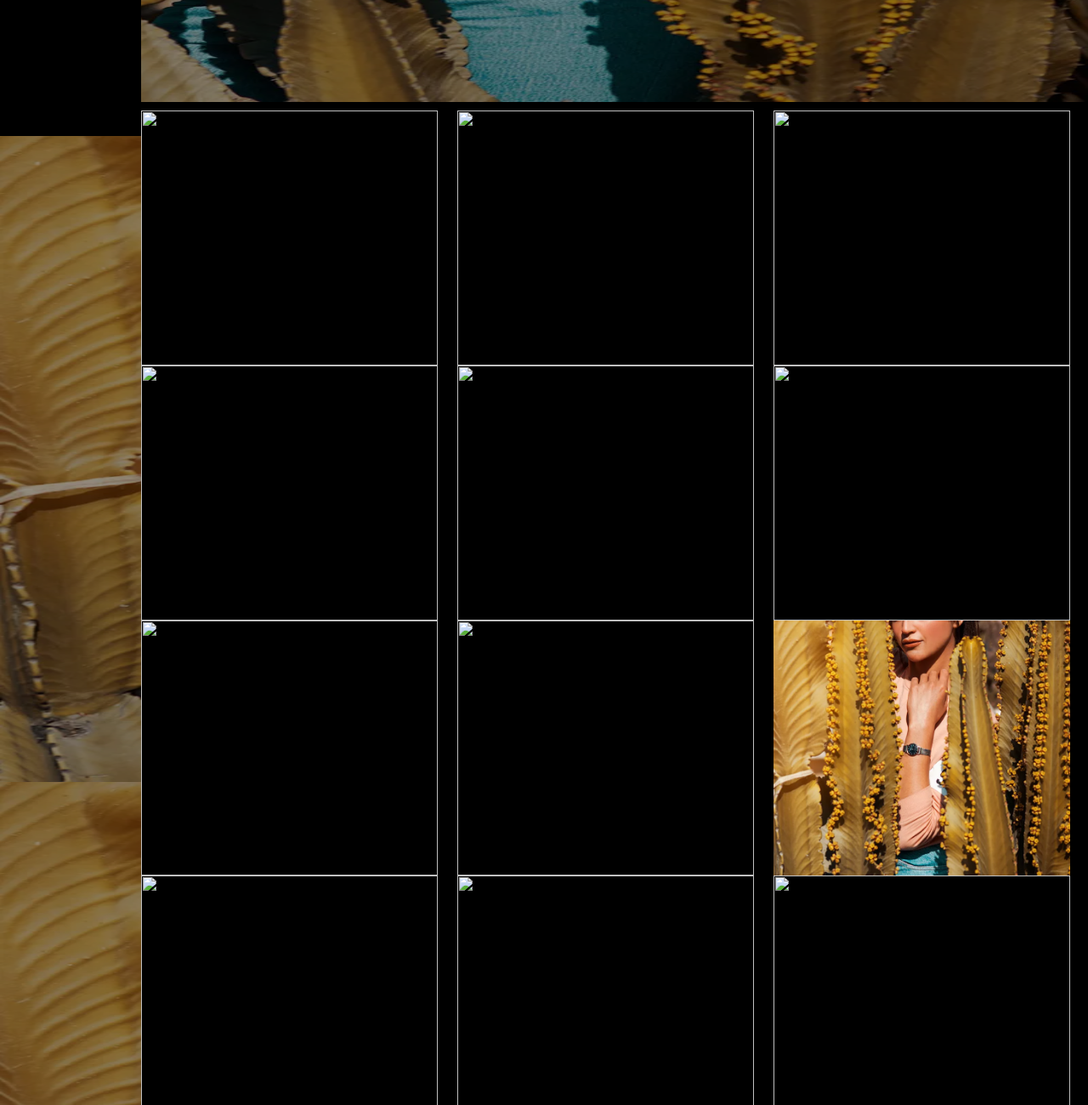
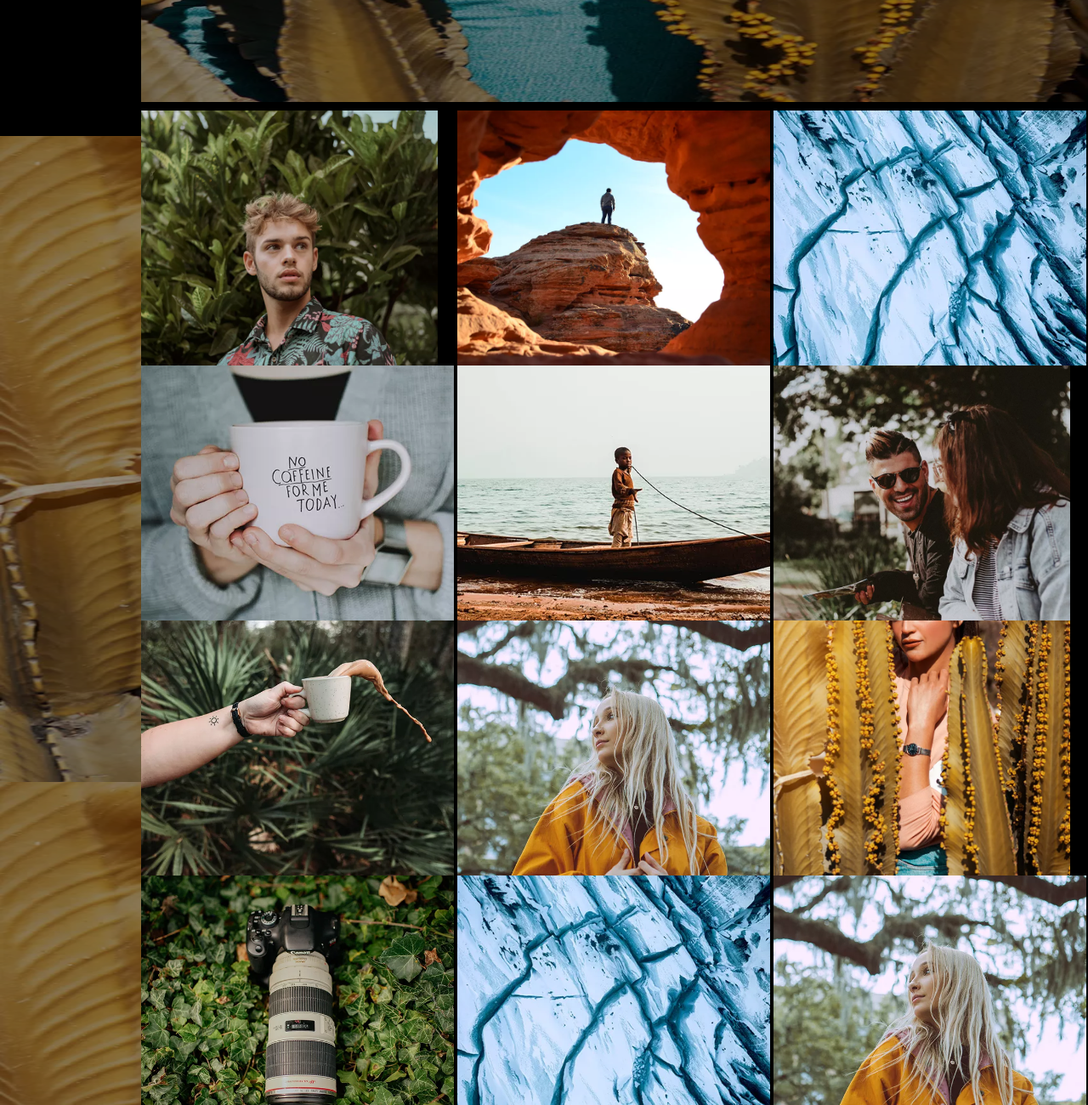
Before and after one commit to LaurinhaOrmy/Cotemig-DisplayFlex, a plain HTML site: page index.html in a window 1280 px wide. Shown: the part 680-1980 px from the top of the page at 85% size. Drawn offline with Linux system fonts and the light colour scheme.

Commit message:
Update index.html

```diff
--- a/index.html
+++ b/index.html
@@ -66,40 +66,40 @@
         <section id="galeria">
 
             <div class="image">
-                <img src="img_4.jpg.webp" >
+                <img src="img_4.jpg" >
                 <svg xmlns="http://www.w3.org/2000/svg" viewBox="0 0 512 512"><!--!Font Awesome Free 6.5.2 by @fontawesome - https://fontawesome.com License - https://fontawesome.com/license/free Copyright 2024 Fonticons, Inc.--><path fill="#ffffff" d="M416 208c0 45.9-14.9 88.3-40 122.7L502.6 457.4c12.5 12.5 12.5 32.8 0 45.3s-32.8 12.5-45.3 0L330.7 376c-34.4 25.2-76.8 40-122.7 40C93.1 416 0 322.9 0 208S93.1 0 208 0S416 93.1 416 208zM208 352a144 144 0 1 0 0-288 144 144 0 1 0 0 288z"/></svg>
             </div>
             <br>
             <div class="image">
-                <img src="img_5.jpg.webp" >
+                <img src="img_5.jpg" >
                 <svg xmlns="http://www.w3.org/2000/svg" viewBox="0 0 512 512"><!--!Font Awesome Free 6.5.2 by @fontawesome - https://fontawesome.com License - https://fontawesome.com/license/free Copyright 2024 Fonticons, Inc.--><path fill="#ffffff" d="M416 208c0 45.9-14.9 88.3-40 122.7L502.6 457.4c12.5 12.5 12.5 32.8 0 45.3s-32.8 12.5-45.3 0L330.7 376c-34.4 25.2-76.8 40-122.7 40C93.1 416 0 322.9 0 208S93.1 0 208 0S416 93.1 416 208zM208 352a144 144 0 1 0 0-288 144 144 0 1 0 0 288z"/></svg>
             </div>
             <br>
             <div class="image">
-                <img src="blog_2.jpg.webp" >
+                <img src="blog_2.jpg" >
                 <svg xmlns="http://www.w3.org/2000/svg" viewBox="0 0 512 512"><!--!Font Awesome Free 6.5.2 by @fontawesome - https://fontawesome.com License - https://fontawesome.com/license/free Copyright 2024 Fonticons, Inc.--><path fill="#ffffff" d="M416 208c0 45.9-14.9 88.3-40 122.7L502.6 457.4c12.5 12.5 12.5 32.8 0 45.3s-32.8 12.5-45.3 0L330.7 376c-34.4 25.2-76.8 40-122.7 40C93.1 416 0 322.9 0 208S93.1 0 208 0S416 93.1 416 208zM208 352a144 144 0 1 0 0-288 144 144 0 1 0 0 288z"/></svg>
             </div>
             <br>
             <div class="image">
-                <img src="blog_3.jpg.webp" >
+                <img src="blog_3.jpg" >
                 <svg xmlns="http://www.w3.org/2000/svg" viewBox="0 0 512 512"><!--!Font Awesome Free 6.5.2 by @fontawesome - https://fontawesome.com License - https://fontawesome.com/license/free Copyright 2024 Fonticons, Inc.--><path fill="#ffffff" d="M416 208c0 45.9-14.9 88.3-40 122.7L502.6 457.4c12.5 12.5 12.5 32.8 0 45.3s-32.8 12.5-45.3 0L330.7 376c-34.4 25.2-76.8 40-122.7 40C93.1 416 0 322.9 0 208S93.1 0 208 0S416 93.1 416 208zM208 352a144 144 0 1 0 0-288 144 144 0 1 0 0 288z"/></svg>
             </div>
             <br>
-            <div class="image"><img src="blog_4.jpg.webp" >
+            <div class="image"><img src="blog_4.jpg" >
                 <svg xmlns="http://www.w3.org/2000/svg" viewBox="0 0 512 512"><!--!Font Awesome Free 6.5.2 by @fontawesome - https://fontawesome.com License - https://fontawesome.com/license/free Copyright 2024 Fonticons, Inc.--><path fill="#ffffff" d="M416 208c0 45.9-14.9 88.3-40 122.7L502.6 457.4c12.5 12.5 12.5 32.8 0 45.3s-32.8 12.5-45.3 0L330.7 376c-34.4 25.2-76.8 40-122.7 40C93.1 416 0 322.9 0 208S93.1 0 208 0S416 93.1 416 208zM208 352a144 144 0 1 0 0-288 144 144 0 1 0 0 288z"/></svg>
             </div>
             <br>
-            <div class="image"><img src="img_6.jpg.webp" alt="" >
+            <div class="image"><img src="img_6.jpg" alt="" >
                 <svg xmlns="http://www.w3.org/2000/svg" viewBox="0 0 512 512"><!--!Font Awesome Free 6.5.2 by @fontawesome - https://fontawesome.com License - https://fontawesome.com/license/free Copyright 2024 Fonticons, Inc.--><path fill="#ffffff" d="M416 208c0 45.9-14.9 88.3-40 122.7L502.6 457.4c12.5 12.5 12.5 32.8 0 45.3s-32.8 12.5-45.3 0L330.7 376c-34.4 25.2-76.8 40-122.7 40C93.1 416 0 322.9 0 208S93.1 0 208 0S416 93.1 416 208zM208 352a144 144 0 1 0 0-288 144 144 0 1 0 0 288z"/></svg>
             </div>
             <br>
             <div class="image">
-                <img src="img_7.jpg.webp" >
+                <img src="img_7.jpg" >
                 <svg xmlns="http://www.w3.org/2000/svg" viewBox="0 0 512 512"><!--!Font Awesome Free 6.5.2 by @fontawesome - https://fontawesome.com License - https://fontawesome.com/license/free Copyright 2024 Fonticons, Inc.--><path fill="#ffffff" d="M416 208c0 45.9-14.9 88.3-40 122.7L502.6 457.4c12.5 12.5 12.5 32.8 0 45.3s-32.8 12.5-45.3 0L330.7 376c-34.4 25.2-76.8 40-122.7 40C93.1 416 0 322.9 0 208S93.1 0 208 0S416 93.1 416 208zM208 352a144 144 0 1 0 0-288 144 144 0 1 0 0 288z"/></svg>
             </div>
             <br>
             <div class="image">
-                <img src="img_8.jpg.webp" >
+                <img src="img_8.jpg" >
                 <svg xmlns="http://www.w3.org/2000/svg" viewBox="0 0 512 512"><!--!Font Awesome Free 6.5.2 by @fontawesome - https://fontawesome.com License - https://fontawesome.com/license/free Copyright 2024 Fonticons, Inc.--><path fill="#ffffff" d="M416 208c0 45.9-14.9 88.3-40 122.7L502.6 457.4c12.5 12.5 12.5 32.8 0 45.3s-32.8 12.5-45.3 0L330.7 376c-34.4 25.2-76.8 40-122.7 40C93.1 416 0 322.9 0 208S93.1 0 208 0S416 93.1 416 208zM208 352a144 144 0 1 0 0-288 144 144 0 1 0 0 288z"/></svg>
             </div>
             <br>
@@ -109,32 +109,32 @@
             </div>
             <br>
             <div class="image">
-                <img src="img_10.jpg.webp" >
+                <img src="img_10.jpg" >
                 <svg xmlns="http://www.w3.org/2000/svg" viewBox="0 0 512 512"><!--!Font Awesome Free 6.5.2 by @fontawesome - https://fontawesome.com License - https://fontawesome.com/license/free Copyright 2024 Fonticons, Inc.--><path fill="#ffffff" d="M416 208c0 45.9-14.9 88.3-40 122.7L502.6 457.4c12.5 12.5 12.5 32.8 0 45.3s-32.8 12.5-45.3 0L330.7 376c-34.4 25.2-76.8 40-122.7 40C93.1 416 0 322.9 0 208S93.1 0 208 0S416 93.1 416 208zM208 352a144 144 0 1 0 0-288 144 144 0 1 0 0 288z"/></svg>
             </div>
             <br>
             <div class="image">
-                <img src="blog_2.jpg.webp" >
+                <img src="blog_2.jpg" >
                 <svg xmlns="http://www.w3.org/2000/svg" viewBox="0 0 512 512"><!--!Font Awesome Free 6.5.2 by @fontawesome - https://fontawesome.com License - https://fontawesome.com/license/free Copyright 2024 Fonticons, Inc.--><path fill="#ffffff" d="M416 208c0 45.9-14.9 88.3-40 122.7L502.6 457.4c12.5 12.5 12.5 32.8 0 45.3s-32.8 12.5-45.3 0L330.7 376c-34.4 25.2-76.8 40-122.7 40C93.1 416 0 322.9 0 208S93.1 0 208 0S416 93.1 416 208zM208 352a144 144 0 1 0 0-288 144 144 0 1 0 0 288z"/></svg>
             </div>
             <br>
             <div class="image">
-                <img src="img_8.jpg.webp" >
+                <img src="img_8.jpg" >
                 <svg xmlns="http://www.w3.org/2000/svg" viewBox="0 0 512 512"><!--!Font Awesome Free 6.5.2 by @fontawesome - https://fontawesome.com License - https://fontawesome.com/license/free Copyright 2024 Fonticons, Inc.--><path fill="#ffffff" d="M416 208c0 45.9-14.9 88.3-40 122.7L502.6 457.4c12.5 12.5 12.5 32.8 0 45.3s-32.8 12.5-45.3 0L330.7 376c-34.4 25.2-76.8 40-122.7 40C93.1 416 0 322.9 0 208S93.1 0 208 0S416 93.1 416 208zM208 352a144 144 0 1 0 0-288 144 144 0 1 0 0 288z"/></svg>
             </div>
             <br>
             <div class="image">
-                <img src="img_6.jpg.webp" alt="">
+                <img src="img_6.jpg" alt="">
                 <svg xmlns="http://www.w3.org/2000/svg" viewBox="0 0 512 512"><!--!Font Awesome Free 6.5.2 by @fontawesome - https://fontawesome.com License - https://fontawesome.com/license/free Copyright 2024 Fonticons, Inc.--><path fill="#ffffff" d="M416 208c0 45.9-14.9 88.3-40 122.7L502.6 457.4c12.5 12.5 12.5 32.8 0 45.3s-32.8 12.5-45.3 0L330.7 376c-34.4 25.2-76.8 40-122.7 40C93.1 416 0 322.9 0 208S93.1 0 208 0S416 93.1 416 208zM208 352a144 144 0 1 0 0-288 144 144 0 1 0 0 288z"/></svg>
             </div>
             <br>
             <div class="image">
-                <img src="img_7.jpg.webp" alt="">
+                <img src="img_7.jpg" alt="">
                 <svg xmlns="http://www.w3.org/2000/svg" viewBox="0 0 512 512"><!--!Font Awesome Free 6.5.2 by @fontawesome - https://fontawesome.com License - https://fontawesome.com/license/free Copyright 2024 Fonticons, Inc.--><path fill="#ffffff" d="M416 208c0 45.9-14.9 88.3-40 122.7L502.6 457.4c12.5 12.5 12.5 32.8 0 45.3s-32.8 12.5-45.3 0L330.7 376c-34.4 25.2-76.8 40-122.7 40C93.1 416 0 322.9 0 208S93.1 0 208 0S416 93.1 416 208zM208 352a144 144 0 1 0 0-288 144 144 0 1 0 0 288z"/></svg>
             </div>
             <br>
             <div class="image">
-                <img src="img_8.jpg.webp" alt="">
+                <img src="img_8.jpg" alt="">
                 <svg xmlns="http://www.w3.org/2000/svg" viewBox="0 0 512 512"><!--!Font Awesome Free 6.5.2 by @fontawesome - https://fontawesome.com License - https://fontawesome.com/license/free Copyright 2024 Fonticons, Inc.--><path fill="#ffffff" d="M416 208c0 45.9-14.9 88.3-40 122.7L502.6 457.4c12.5 12.5 12.5 32.8 0 45.3s-32.8 12.5-45.3 0L330.7 376c-34.4 25.2-76.8 40-122.7 40C93.1 416 0 322.9 0 208S93.1 0 208 0S416 93.1 416 208zM208 352a144 144 0 1 0 0-288 144 144 0 1 0 0 288z"/></svg>
             </div>
             <br>
@@ -144,12 +144,12 @@
             </div>
             <br>
             <div class="image">
-                <img src="img_4.jpg.webp" >
+                <img src="img_4.jpg" >
                 <svg xmlns="http://www.w3.org/2000/svg" viewBox="0 0 512 512"><!--!Font Awesome Free 6.5.2 by @fontawesome - https://fontawesome.com License - https://fontawesome.com/license/free Copyright 2024 Fonticons, Inc.--><path fill="#ffffff" d="M416 208c0 45.9-14.9 88.3-40 122.7L502.6 457.4c12.5 12.5 12.5 32.8 0 45.3s-32.8 12.5-45.3 0L330.7 376c-34.4 25.2-76.8 40-122.7 40C93.1 416 0 322.9 0 208S93.1 0 208 0S416 93.1 416 208zM208 352a144 144 0 1 0 0-288 144 144 0 1 0 0 288z"/></svg>
             </div>
             <br>
             <div class="image">
-                <img src="img_5.jpg.webp" >
+                <img src="img_5.jpg" >
                 <svg xmlns="http://www.w3.org/2000/svg" viewBox="0 0 512 512"><!--!Font Awesome Free 6.5.2 by @fontawesome - https://fontawesome.com License - https://fontawesome.com/license/free Copyright 2024 Fonticons, Inc.--><path fill="#ffffff" d="M416 208c0 45.9-14.9 88.3-40 122.7L502.6 457.4c12.5 12.5 12.5 32.8 0 45.3s-32.8 12.5-45.3 0L330.7 376c-34.4 25.2-76.8 40-122.7 40C93.1 416 0 322.9 0 208S93.1 0 208 0S416 93.1 416 208zM208 352a144 144 0 1 0 0-288 144 144 0 1 0 0 288z"/></svg>
             </div>
             <br>
@@ -170,7 +170,7 @@
             <br><br><br><br><br><br><br>
             <div id="biografia">
                 <div id="tit">BIOGRAPHY <br><br></div>
-                <img src="person_3.jpg.webp" height="363" width="363">
+                <img src="person_3.jpg" height="363" width="363">
                 <br><br>
                 <div id="tit2">Hi I'm Jed</div>
                 <br>
@@ -213,19 +213,19 @@
             <div id="blogs">
                 <div id="tit">BLOG</div>
                 <br><br><br><br>
-                <div class="dblog"><img src="blog_1.jpg.webp" alt="">
+                <div class="dblog"><img src="blog_1.jpg" alt="">
                 <h4>My New Photography Has Been Featured in Forbes <br> <br><div class="textt">Posted by Ben Jones on <a href="">Jan 18, 2019</a></div><br><br>Lorem ipsum dolor sit amet, consectetur adipisicing elit. Officiis aliquid doloremque qui, saepe alias eum?</h4>
                 </div>
                 <br><br>
-                <div class="dblog"><img src="blog_2.jpg.webp" alt="">
+                <div class="dblog"><img src="blog_2.jpg" alt="">
                     <h4>My New Photography Has Been Featured in Forbes <br> <br><div class="textt">Posted by Ben Jones on <a href="">Jan 18, 2019</a><br><br>Lorem ipsum dolor sit amet, consectetur adipisicing elit. Officiis aliquid doloremque qui, saepe alias eum?</div></h4>
                     </div>
                     <br><br>
-                    <div class="dblog"><img src="blog_3.jpg.webp" alt="">
+                    <div class="dblog"><img src="blog_3.jpg" alt="">
                         <h4>My New Photography Has Been Featured in Forbes <br> <br><div class="textt">Posted by Ben Jones on <a href="">Jan 18, 2019</a><br><br>Lorem ipsum dolor sit amet, consectetur adipisicing elit. Officiis aliquid doloremque qui, saepe alias eum?</div></h4>
                         </div>
                         <br><br>
-                        <div class="dblog"><img src="blog_4.jpg.webp" alt="">
+                        <div class="dblog"><img src="blog_4.jpg" alt="">
                             <h4>My New Photography Has Been Featured in Forbes <br> <br><div class="textt">Posted by Ben Jones on <a href="">Jan 18, 2019</a><br><br>Lorem ipsum dolor sit amet, consectetur adipisicing elit. Officiis aliquid doloremque qui, saepe alias eum?</div></h4>
                             </div>
 
```
